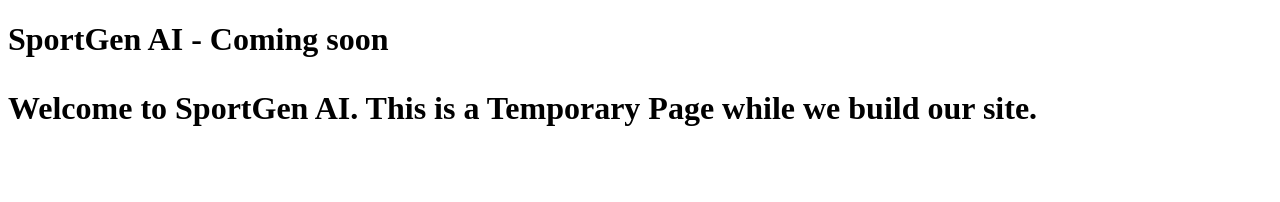
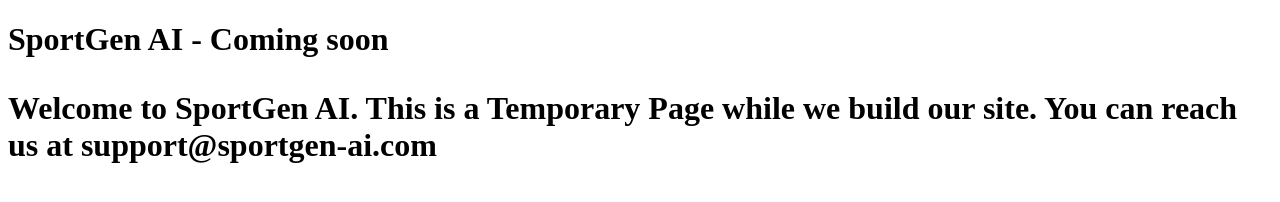
Before and after one commit to EtashRhys/.github.io, a plain HTML site: page index.html in a window 1280 px wide. Drawn offline with Linux system fonts and the light colour scheme.

Commit message:
Update index.html

```diff
--- a/index.html
+++ b/index.html
@@ -5,6 +5,6 @@
 </head>
 <body>
     <h1>SportGen AI - Coming soon</title>
-    <p>Welcome to SportGen AI. This is a Temporary Page while we build our site.<p>
+    <p>Welcome to SportGen AI. This is a Temporary Page while we build our site. You can reach us at support@sportgen-ai.com<p>
 </body>
 </html>
```
